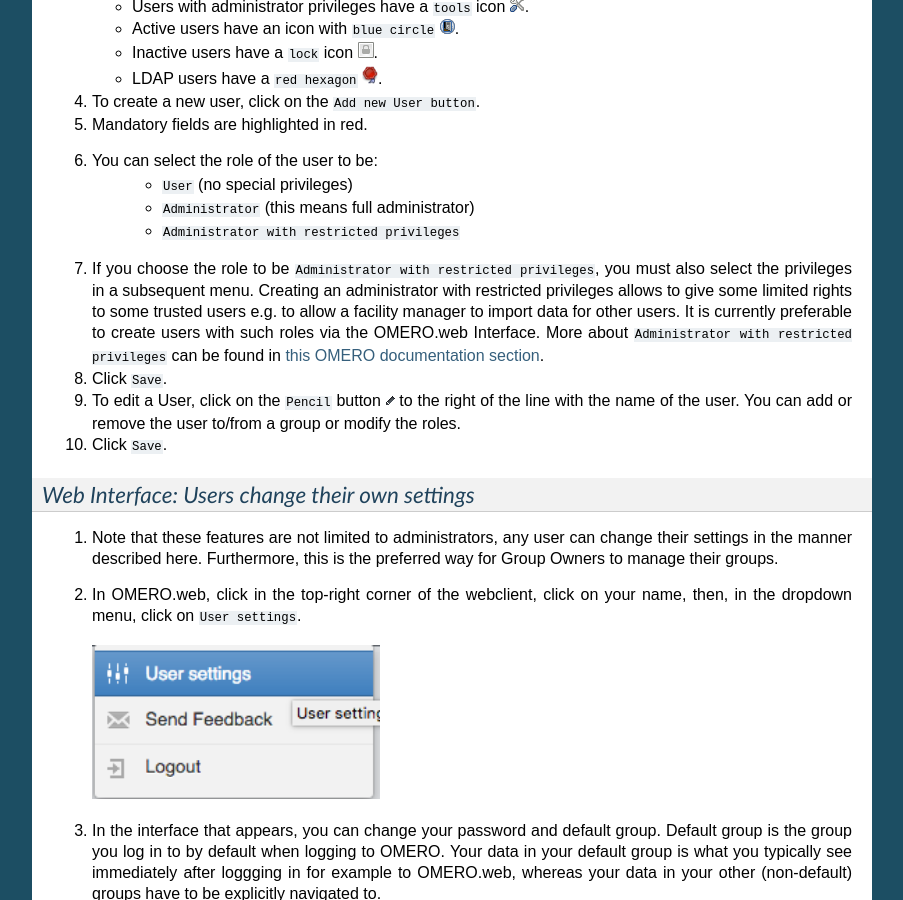
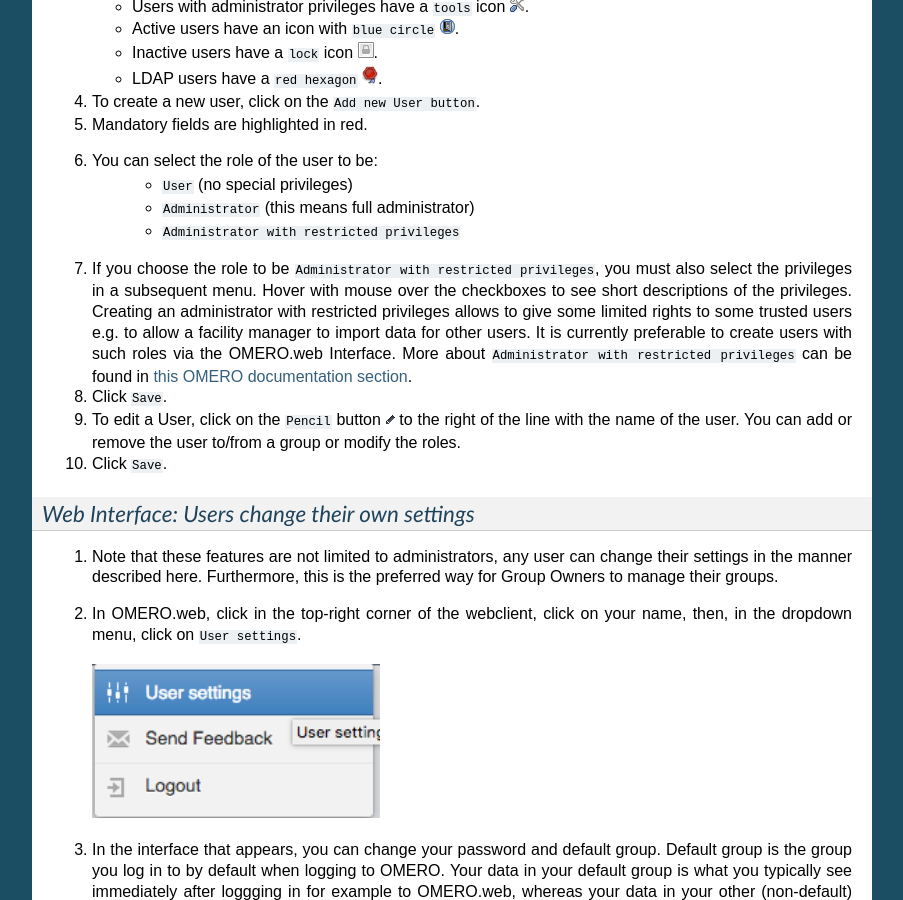
Before and after one commit to ome/omero-guide-introduction, a Sphinx documentation site: the page built from docs/group-user-management.rst, in a window 1280 px wide and 900 px high, scrolled down 1403 px. Shown: the whole window, without its empty margins (198-1101 px from the left). Built offline with Sphinx 7.4.7, drawn with Linux system fonts in a browser that asks for light colours.

Commit message:
Add a sentence about the hover function

```diff
--- a/docs/group-user-management.rst
+++ b/docs/group-user-management.rst
@@ -99,6 +99,7 @@
 
 #. If you choose the role to be ``Administrator with restricted privileges``,
    you must also select the privileges in a subsequent menu.
+   Hover with mouse over the checkboxes to see short descriptions of the privileges.
    Creating an administrator with restricted privileges allows to give some limited rights to some trusted users
    e.g. to allow a facility manager to import data for other users. It is currently preferable to create users with such roles via the OMERO.web Interface.
    More about
```
